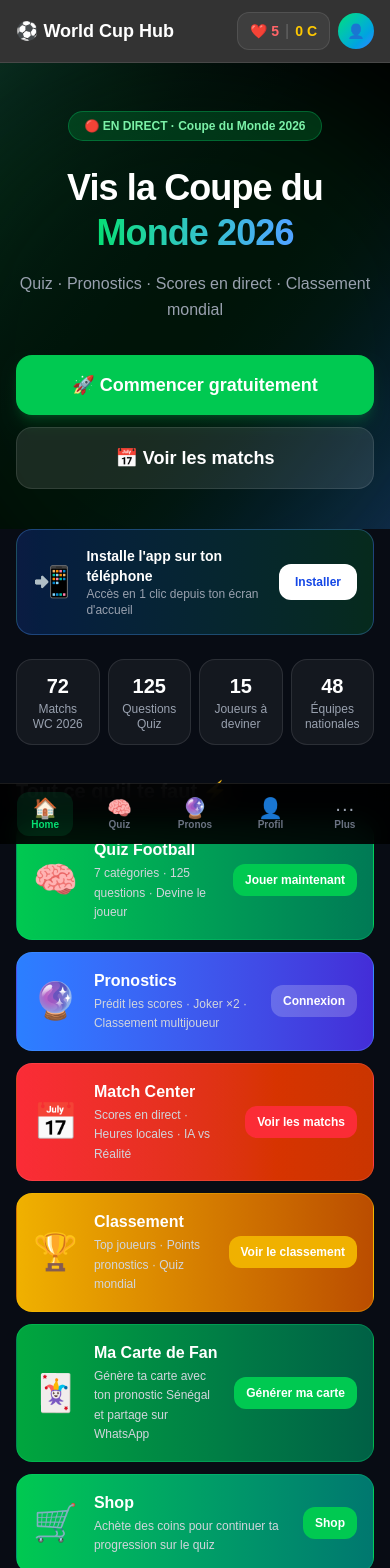
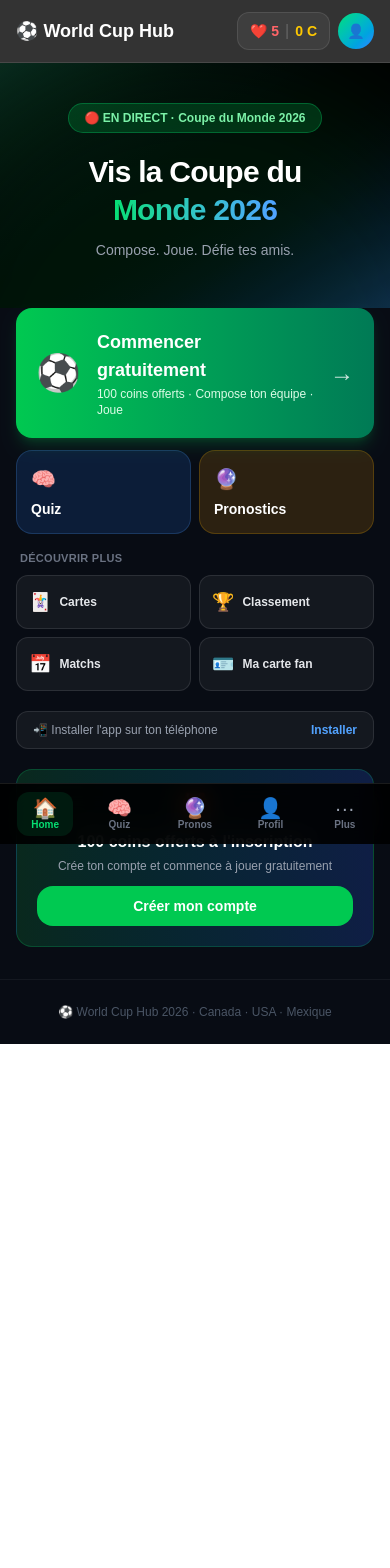
Before and after one commit to Elhadji17/world-cup-hub, a React (Vite) app: page / in a window 390 px wide. Shown: the top 1568 px of the page. After the commit the page ends 1108 px from the top, so only its background shows below. Built offline with nearby package versions, Linux system fonts and the light colour scheme.

Commit message:
feat: home simplifiee, Match en feature phare

```diff
--- a/src/pages/Home.jsx
+++ b/src/pages/Home.jsx
@@ -1,104 +1,26 @@
-// src/pages/Home.jsx — Mobile-first, design moderne
+// src/pages/Home.jsx — Mobile-first, simplifié autour de Match comme feature phare
 
+import { useState, useEffect }     from "react";
+import { Link }                    from "react-router-dom";
+import { motion, AnimatePresence } from "framer-motion";
+import { useAuth }                 from "../hooks/useAuth";
+import { useGameStats }            from "../hooks/useGameStats.jsx";
+import AuthModal                   from "../components/AuthModal";
 
-import { Link }                  from "react-router-dom";
-import { motion, AnimatePresence } from "framer-motion";
-import { useAuth }               from "../hooks/useAuth";
-import { useGameStats }          from "../hooks/useGameStats.jsx";
-import AuthModal                 from "../components/AuthModal";
-import { useState, useEffect } from "react";
-
-const FEATURES = [
-  {
-    to:      "/quiz",
-    emoji:   "🧠",
-    title:   "Quiz Football",
-    desc:    "7 catégories · 125 questions · Devine le joueur",
-    color:   "from-green-500 to-emerald-700",
-    border:  "border-green-400/30",
-    btn:     "Jouer maintenant",
-    btnCls:  "bg-green-500 hover:bg-green-400",
-    auth:    false,
-  },
-  {
-    to:      "/predictions",
-    emoji:   "🔮",
-    title:   "Pronostics",
-    desc:    "Prédit les scores · Joker ×2 · Classement multijoueur",
-    color:   "from-blue-500 to-indigo-700",
-    border:  "border-blue-400/30",
-    btn:     "Prédire",
-    btnCls:  "bg-blue-500 hover:bg-blue-400",
-    auth:    true,
-  },
-  {
-    to:      "/matches",
-    emoji:   "📅",
-    title:   "Match Center",
-    desc:    "Scores en direct · Heures locales · IA vs Réalité",
-    color:   "from-red-500 to-orange-700",
-    border:  "border-red-400/30",
-    btn:     "Voir les matchs",
-    btnCls:  "bg-red-500 hover:bg-red-400",
-    auth:    false,
-  },
-  {
-    to:      "/leaderboard",
-    emoji:   "🏆",
-    title:   "Classement",
-    desc:    "Top joueurs · Points pronostics · Quiz mondial",
-    color:   "from-yellow-500 to-amber-700",
-    border:  "border-yellow-400/30",
-    btn:     "Voir le classement",
-    btnCls:  "bg-yellow-500 hover:bg-yellow-400 text-black",
-    auth:    false,
-  },
-{
-  to:     "/share-card",
-  emoji:  "🃏",
-  title:  "Ma Carte de Fan",
-  desc:   "Génère ta carte avec ton pronostic Sénégal et partage sur WhatsApp",
-  color:  "from-green-600 to-emerald-800",
-  border: "border-green-400/30",
-  btn:    "Générer ma carte",
-  btnCls: "bg-green-500 hover:bg-green-400",
-  auth:   false,
-},
-{
-  to:     "/shop",
-  emoji:  "🛒",
-  title:  "Shop",
-  desc:   "Achète des coins pour continuer ta progression sur le quiz",
-  color:  "from-green-500 to-teal-700",
-  border: "border-green-400/30",
-  btn:    "Shop",
-  btnCls: "bg-green-500 hover:bg-green-400",
-  auth:   false,
-},
-{
-  to:     "/cards",
-  emoji:  "🃏",
-  title:  "Cartes Joueurs",
-  desc:   "Ouvre des packs · Collecte des stars · Légendaires rares",
-  color:  "from-purple-600 to-pink-700",
-  border: "border-purple-400/30",
-  btn:    "Ouvrir des packs",
-  btnCls: "bg-purple-500 hover:bg-purple-400",
-  auth:   false,
-},
-];
-
-const STATS = [
-  { value: "72",  label: "Matchs WC 2026" },
-  { value: "125", label: "Questions Quiz" },
-  { value: "15",  label: "Joueurs à deviner" },
-  { value: "48",  label: "Équipes nationales" },
+// Découverte secondaire — grille compacte 2x2
+const DISCOVER = [
+  { to: "/cards",       emoji: "🃏", title: "Cartes" },
+  { to: "/leaderboard",  emoji: "🏆", title: "Classement" },
+  { to: "/matches",     emoji: "📅", title: "Matchs" },
+  { to: "/share-card",  emoji: "🪪", title: "Ma carte fan" },
 ];
 
 export default function Home() {
   const { user, logout } = useAuth();
   const { coins, lives, totalPoints } = useGameStats();
   const [showAuth, setShowAuth] = useState(false);
+
+  // Installation PWA — bandeau discret
   const [deferredPrompt, setDeferredPrompt] = useState(null);
   const [isInstalled, setIsInstalled] = useState(false);
 
@@ -134,27 +56,24 @@ export default function Home() {
 
       {/* ── HERO ─────────────────────────────────────────────────────────── */}
       <section className="relative overflow-hidden">
-        {/* Fond animé */}
         <div className="absolute inset-0 bg-gradient-to-br from-green-900/40 via-black to-blue-900/40" />
         <div className="absolute top-0 left-1/2 -translate-x-1/2 w-[600px] h-[600px] bg-green-500/10 rounded-full blur-3xl pointer-events-none" />
 
-        <div className="relative px-4 pt-12 pb-10 max-w-2xl mx-auto text-center">
+        <div className="relative px-4 pt-10 pb-6 max-w-2xl mx-auto text-center">
 
-          {/* Badge */}
           <motion.div
             initial={{ opacity: 0, y: -10 }}
             animate={{ opacity: 1, y: 0 }}
-            className="inline-flex items-center gap-2 bg-green-500/20 border border-green-400/30 text-green-300 text-xs font-bold px-4 py-1.5 rounded-full mb-6"
+            className="inline-flex items-center gap-2 bg-green-500/20 border border-green-400/30 text-green-300 text-xs font-bold px-4 py-1.5 rounded-full mb-5"
           >
             🔴 EN DIRECT · Coupe du Monde 2026
           </motion.div>
 
-          {/* Titre */}
           <motion.h1
             initial={{ opacity: 0, y: 20 }}
             animate={{ opacity: 1, y: 0 }}
             transition={{ delay: 0.1 }}
-            className="text-4xl md:text-6xl font-black leading-tight tracking-tight mb-4"
+            className="text-3xl md:text-5xl font-black leading-tight tracking-tight mb-3"
           >
             Vis la Coupe du<br />
             <span className="text-transparent bg-clip-text bg-gradient-to-r from-green-400 to-blue-400">
@@ -166,217 +85,166 @@ export default function Home() {
             initial={{ opacity: 0 }}
             animate={{ opacity: 1 }}
             transition={{ delay: 0.2 }}
-            className="text-gray-400 text-base md:text-lg mb-8 leading-relaxed"
+            className="text-gray-400 text-sm md:text-base mb-6"
           >
-            Quiz · Pronostics · Scores en direct · Classement mondial
+            Compose. Joue. Défie tes amis.
           </motion.p>
-
-          {/* CTA buttons */}
-          <motion.div
-            initial={{ opacity: 0, y: 10 }}
-            animate={{ opacity: 1, y: 0 }}
-            transition={{ delay: 0.3 }}
-            className="flex flex-col sm:flex-row gap-3 justify-center"
-          >
-            {user ? (
-              <>
-                <Link to="/quiz">
-                  <motion.button whileTap={{ scale: 0.97 }}
-                    className="w-full sm:w-auto bg-green-500 hover:bg-green-400 text-white font-bold px-8 py-4 rounded-2xl text-lg transition shadow-lg shadow-green-500/20">
-                    🧠 Jouer au Quiz
-                  </motion.button>
-                </Link>
-                <Link to="/predictions">
-                  <motion.button whileTap={{ scale: 0.97 }}
-                    className="w-full sm:w-auto bg-white/10 hover:bg-white/20 text-white font-bold px-8 py-4 rounded-2xl text-lg transition border border-white/10">
-                    🔮 Mes Pronostics
-                  </motion.button>
-                </Link>
-              </>
-            ) : (
-              <>
-                <motion.button whileTap={{ scale: 0.97 }}
-                  onClick={() => setShowAuth(true)}
-                  className="w-full sm:w-auto bg-green-500 hover:bg-green-400 text-white font-bold px-8 py-4 rounded-2xl text-lg transition shadow-lg shadow-green-500/20">
-                  🚀 Commencer gratuitement
-                </motion.button>
-                <Link to="/matches">
-                  <motion.button whileTap={{ scale: 0.97 }}
-                    className="w-full sm:w-auto bg-white/10 hover:bg-white/20 text-white font-bold px-8 py-4 rounded-2xl text-lg transition border border-white/10">
-                    📅 Voir les matchs
-                  </motion.button>
-                </Link>
-              </>
-            )}
-          </motion.div>
 
           {/* Stats joueur connecté */}
           {user && (
             <motion.div
               initial={{ opacity: 0, y: 10 }}
               animate={{ opacity: 1, y: 0 }}
-              transition={{ delay: 0.4 }}
-              className="mt-6 flex justify-center gap-4 text-sm"
+              transition={{ delay: 0.25 }}
+              className="flex justify-center gap-3 text-sm mb-6"
             >
-              <div className="bg-white/5 border border-white/10 rounded-xl px-4 py-2 text-center">
-                <div className="text-green-400 font-bold text-lg">{totalPoints}</div>
-                <div className="text-gray-400 text-xs">pts quiz</div>
+              <div className="bg-white/5 border border-white/10 rounded-xl px-3 py-1.5 text-center">
+                <div className="text-green-400 font-bold text-base">{totalPoints}</div>
+                <div className="text-gray-400 text-[10px]">pts</div>
               </div>
-              <div className="bg-white/5 border border-white/10 rounded-xl px-4 py-2 text-center">
-                <div className="text-yellow-400 font-bold text-lg">{coins}</div>
-                <div className="text-gray-400 text-xs">coins</div>
+              <div className="bg-white/5 border border-white/10 rounded-xl px-3 py-1.5 text-center">
+                <div className="text-yellow-400 font-bold text-base">{coins}</div>
+                <div className="text-gray-400 text-[10px]">coins</div>
               </div>
-              <div className="bg-white/5 border border-white/10 rounded-xl px-4 py-2 text-center">
-                <div className="text-red-400 font-bold text-lg">{lives}</div>
-                <div className="text-gray-400 text-xs">vies</div>
+              <div className="bg-white/5 border border-white/10 rounded-xl px-3 py-1.5 text-center">
+                <div className="text-red-400 font-bold text-base">{lives}</div>
+                <div className="text-gray-400 text-[10px]">vies</div>
               </div>
             </motion.div>
           )}
         </div>
       </section>
 
-      {/* ── INSTALLER L'APP ──────────────────────────────────────────────── */}
-      {!isInstalled && (
-        <section className="px-4 pb-6 max-w-2xl mx-auto">
+      {/* ── ACTION PRINCIPALE : MATCH ───────────────────────────────────────── */}
+      <section className="px-4 pb-3 max-w-2xl mx-auto">
         <motion.div
           initial={{ opacity: 0, y: 10 }}
           animate={{ opacity: 1, y: 0 }}
-            className="bg-gradient-to-r from-blue-600/20 to-green-600/20 border border-blue-400/30 rounded-2xl p-4 flex items-center gap-4"
+          transition={{ delay: 0.3 }}
         >
-            <div className="text-3xl shrink-0">📲</div>
+          {user ? (
+            <Link to="/match">
+              <motion.div whileTap={{ scale: 0.98 }}
+                className="relative overflow-hidden rounded-2xl bg-gradient-to-r from-green-500 to-emerald-700 p-5 flex items-center gap-4 shadow-lg shadow-green-500/20"
+              >
+                <div className="text-4xl shrink-0">⚽</div>
                 <div className="flex-1 min-w-0">
-              <h3 className="font-bold text-white text-sm">Installe l'app sur ton téléphone</h3>
-              <p className="text-xs text-gray-400">Accès en 1 clic depuis ton écran d'accueil</p>
+                  <h2 className="font-black text-white text-lg">Jouer un match</h2>
+                  <p className="text-xs text-green-100 mt-0.5">Tactiques · Mi-temps · Rôles de joueurs</p>
                 </div>
-            <motion.button whileTap={{ scale: 0.95 }} onClick={handleInstallClick}
-              className="shrink-0 bg-white text-blue-700 font-bold text-xs px-4 py-2.5 rounded-xl">
-              Installer
+                <div className="text-2xl shrink-0 text-white/80">→</div>
+              </motion.div>
+            </Link>
+          ) : (
+            <motion.button whileTap={{ scale: 0.98 }}
+              onClick={() => setShowAuth(true)}
+              className="w-full relative overflow-hidden rounded-2xl bg-gradient-to-r from-green-500 to-emerald-700 p-5 flex items-center gap-4 shadow-lg shadow-green-500/20"
+            >
+              <div className="text-4xl shrink-0">⚽</div>
+              <div className="flex-1 min-w-0 text-left">
+                <h2 className="font-black text-white text-lg">Commencer gratuitement</h2>
+                <p className="text-xs text-green-100 mt-0.5">100 coins offerts · Compose ton équipe · Joue</p>
+              </div>
+              <div className="text-2xl shrink-0 text-white/80">→</div>
             </motion.button>
+          )}
         </motion.div>
       </section>
+
+      {/* ── RACCOURCIS QUIZ / PRONOSTICS ───────────────────────────────────── */}
+      <section className="px-4 pb-4 max-w-2xl mx-auto">
+        <div className="grid grid-cols-2 gap-2">
+          <Link to="/quiz">
+            <motion.div whileTap={{ scale: 0.96 }}
+              className="bg-blue-500/15 border border-blue-400/20 rounded-2xl p-3.5 flex flex-col gap-1.5"
+            >
+              <div className="text-xl">🧠</div>
+              <div className="text-sm font-bold text-white">Quiz</div>
+            </motion.div>
+          </Link>
+          {user ? (
+            <Link to="/predictions">
+              <motion.div whileTap={{ scale: 0.96 }}
+                className="bg-amber-500/15 border border-amber-400/20 rounded-2xl p-3.5 flex flex-col gap-1.5"
+              >
+                <div className="text-xl">🔮</div>
+                <div className="text-sm font-bold text-white">Pronostics</div>
+              </motion.div>
+            </Link>
+          ) : (
+            <motion.button whileTap={{ scale: 0.96 }}
+              onClick={() => setShowAuth(true)}
+              className="bg-amber-500/15 border border-amber-400/20 rounded-2xl p-3.5 flex flex-col gap-1.5 text-left"
+            >
+              <div className="text-xl">🔮</div>
+              <div className="text-sm font-bold text-white">Pronostics</div>
+            </motion.button>
           )}
+        </div>
+      </section>
 
-      {/* ── STATS GLOBALES ────────────────────────────────────────────────── */}
-      <section className="px-4 pb-8 max-w-2xl mx-auto">
-        <div className="grid grid-cols-4 gap-2">
-          {STATS.map(({ value, label }, i) => (
-            <motion.div
-              key={label}
-              initial={{ opacity: 0, y: 10 }}
-              animate={{ opacity: 1, y: 0 }}
-              transition={{ delay: 0.1 * i }}
-              className="bg-white/5 border border-white/10 rounded-2xl p-3 text-center"
+      {/* ── DÉCOUVRIR PLUS ───────────────────────────────────────────────── */}
+      <section className="px-4 pb-5 max-w-2xl mx-auto">
+        <p className="text-[11px] uppercase tracking-wide text-gray-500 font-bold mb-2 px-1">Découvrir plus</p>
+        <div className="grid grid-cols-2 gap-2">
+          {DISCOVER.map(({ to, emoji, title }) => (
+            <Link to={to} key={to}>
+              <motion.div whileTap={{ scale: 0.96 }}
+                className="bg-white/5 border border-white/10 rounded-xl p-3 flex items-center gap-2"
               >
-              <div className="text-xl md:text-2xl font-black text-white">{value}</div>
-              <div className="text-xs text-gray-400 mt-0.5 leading-tight">{label}</div>
+                <span className="text-lg">{emoji}</span>
+                <span className="text-xs font-bold text-gray-200">{title}</span>
               </motion.div>
+            </Link>
           ))}
         </div>
       </section>
 
-      {/* ── FEATURES ──────────────────────────────────────────────────────── */}
-      <section className="px-4 pb-10 max-w-2xl mx-auto">
-        <h2 className="text-xl font-bold text-gray-300 mb-4">Tout ce qu'il te faut ⚡</h2>
-        <div className="grid grid-cols-1 gap-3">
-          {FEATURES.map(({ to, emoji, title, desc, color, border, btn, btnCls, auth }, i) => (
-            <motion.div
-              key={to}
-              initial={{ opacity: 0, x: -20 }}
-              animate={{ opacity: 1, x: 0 }}
-              transition={{ delay: 0.08 * i }}
-              className={`relative rounded-2xl border ${border} bg-gradient-to-r ${color} bg-opacity-10 overflow-hidden`}
+      {/* ── INSTALLER L'APP — bandeau discret ───────────────────────────────── */}
+      {!isInstalled && (
+        <section className="px-4 pb-5 max-w-2xl mx-auto">
+          <motion.button whileTap={{ scale: 0.98 }} onClick={handleInstallClick}
+            className="w-full bg-white/5 border border-white/10 rounded-xl px-4 py-2.5 flex items-center justify-between"
           >
-              {/* Fond dégradé subtil */}
-              <div className={`absolute inset-0 bg-gradient-to-r ${color} opacity-10`} />
-
-              <div className="relative flex items-center gap-4 p-4">
-                {/* Emoji */}
-                <div className="text-4xl shrink-0">{emoji}</div>
-
-                {/* Texte */}
-                <div className="flex-1 min-w-0">
-                  <h3 className="font-bold text-white text-base">{title}</h3>
-                  <p className="text-xs text-gray-300 mt-0.5 leading-relaxed">{desc}</p>
-                </div>
-
-                {/* Bouton */}
-                {auth && !user ? (
-                  <motion.button
-                    whileTap={{ scale: 0.95 }}
-                    onClick={() => setShowAuth(true)}
-                    className="shrink-0 bg-white/20 text-white text-xs font-bold px-3 py-2 rounded-xl transition hover:bg-white/30"
-                  >
-                    Connexion
+            <span className="text-xs text-gray-400 flex items-center gap-2">
+              📲 Installer l'app sur ton téléphone
+            </span>
+            <span className="text-xs font-bold text-blue-400">Installer</span>
           </motion.button>
-                ) : (
-                  <Link to={to} className="shrink-0">
-                    <motion.button
-                      whileTap={{ scale: 0.95 }}
-                      className={`${btnCls} text-white text-xs font-bold px-3 py-2 rounded-xl transition`}
-                    >
-                      {btn}
-                    </motion.button>
-                  </Link>
+        </section>
       )}
-              </div>
-            </motion.div>
-          ))}
-        </div>
-      </section>
-
-      {/* ── COMPTE À REBOURS ──────────────────────────────────────────────── */}
-      <section className="px-4 pb-10 max-w-2xl mx-auto">
-        <div className="bg-gradient-to-r from-green-900/50 to-blue-900/50 border border-white/10 rounded-2xl p-6 text-center">
-          <div className="text-4xl mb-2">🏆</div>
-          <h3 className="font-bold text-white text-lg mb-1">Coupe du Monde 2026</h3>
-          <p className="text-gray-400 text-sm mb-4">Canada · USA · Mexique</p>
-          <div className="flex justify-center gap-4">
-            {[
-              { v: "11", l: "Juin" },
-              { v: "2026", l: "Année" },
-              { v: "48", l: "Équipes" },
-              { v: "104", l: "Matchs" },
-            ].map(({ v, l }) => (
-              <div key={l} className="text-center">
-                <div className="text-2xl font-black text-green-400">{v}</div>
-                <div className="text-xs text-gray-400">{l}</div>
-              </div>
-            ))}
-          </div>
-        </div>
-      </section>
 
       {/* ── PROFIL / CONNEXION ────────────────────────────────────────────── */}
       {user ? (
-        <section className="px-4 pb-10 max-w-2xl mx-auto">
-          <div className="bg-white/5 border border-white/10 rounded-2xl p-5 flex items-center justify-between">
+        <section className="px-4 pb-8 max-w-2xl mx-auto">
+          <div className="bg-white/5 border border-white/10 rounded-2xl p-4 flex items-center justify-between">
             <div className="flex items-center gap-3">
-              <div className="w-12 h-12 bg-gradient-to-br from-green-400 to-blue-500 rounded-full flex items-center justify-center text-xl font-black">
+              <div className="w-10 h-10 bg-gradient-to-br from-green-400 to-blue-500 rounded-full flex items-center justify-center text-base font-black">
                 {user.username.charAt(0).toUpperCase()}
               </div>
               <div>
-                <div className="font-bold text-white">{user.username}</div>
-                <div className="text-xs text-gray-400">{totalPoints} pts · {coins} coins · {lives} vies</div>
+                <div className="font-bold text-white text-sm">{user.username}</div>
+                <div className="text-[11px] text-gray-400">{totalPoints} pts · {coins} coins · {lives} vies</div>
               </div>
             </div>
             <motion.button whileTap={{ scale: 0.95 }} onClick={logout}
-              className="bg-white/10 hover:bg-white/20 text-white text-xs font-bold px-4 py-2 rounded-xl transition">
+              className="bg-white/10 hover:bg-white/20 text-white text-xs font-bold px-3 py-1.5 rounded-xl transition">
               Déconnexion
             </motion.button>
           </div>
         </section>
       ) : (
-        <section className="px-4 pb-10 max-w-2xl mx-auto">
+        <section className="px-4 pb-8 max-w-2xl mx-auto">
           <motion.div
             initial={{ opacity: 0, y: 10 }}
             animate={{ opacity: 1, y: 0 }}
-            className="bg-gradient-to-r from-green-900/40 to-blue-900/40 border border-green-400/20 rounded-2xl p-6 text-center"
+            className="bg-gradient-to-r from-green-900/40 to-blue-900/40 border border-green-400/20 rounded-2xl p-5 text-center"
           >
-            <div className="text-3xl mb-3">🎁</div>
-            <h3 className="font-bold text-white text-lg mb-1">100 coins offerts à l'inscription</h3>
-            <p className="text-gray-400 text-sm mb-4">Crée ton compte et commence à jouer gratuitement</p>
+            <div className="text-2xl mb-2">🎁</div>
+            <h3 className="font-bold text-white text-base mb-1">100 coins offerts à l'inscription</h3>
+            <p className="text-gray-400 text-xs mb-3">Crée ton compte et commence à jouer gratuitement</p>
             <motion.button whileTap={{ scale: 0.97 }} onClick={() => setShowAuth(true)}
-              className="bg-green-500 hover:bg-green-400 text-white font-bold px-8 py-3 rounded-2xl transition w-full">
+              className="bg-green-500 hover:bg-green-400 text-white font-bold px-6 py-2.5 rounded-2xl transition w-full text-sm">
               Créer mon compte
             </motion.button>
           </motion.div>
```
Lines whose indentation alone changed are shown as unchanged.
